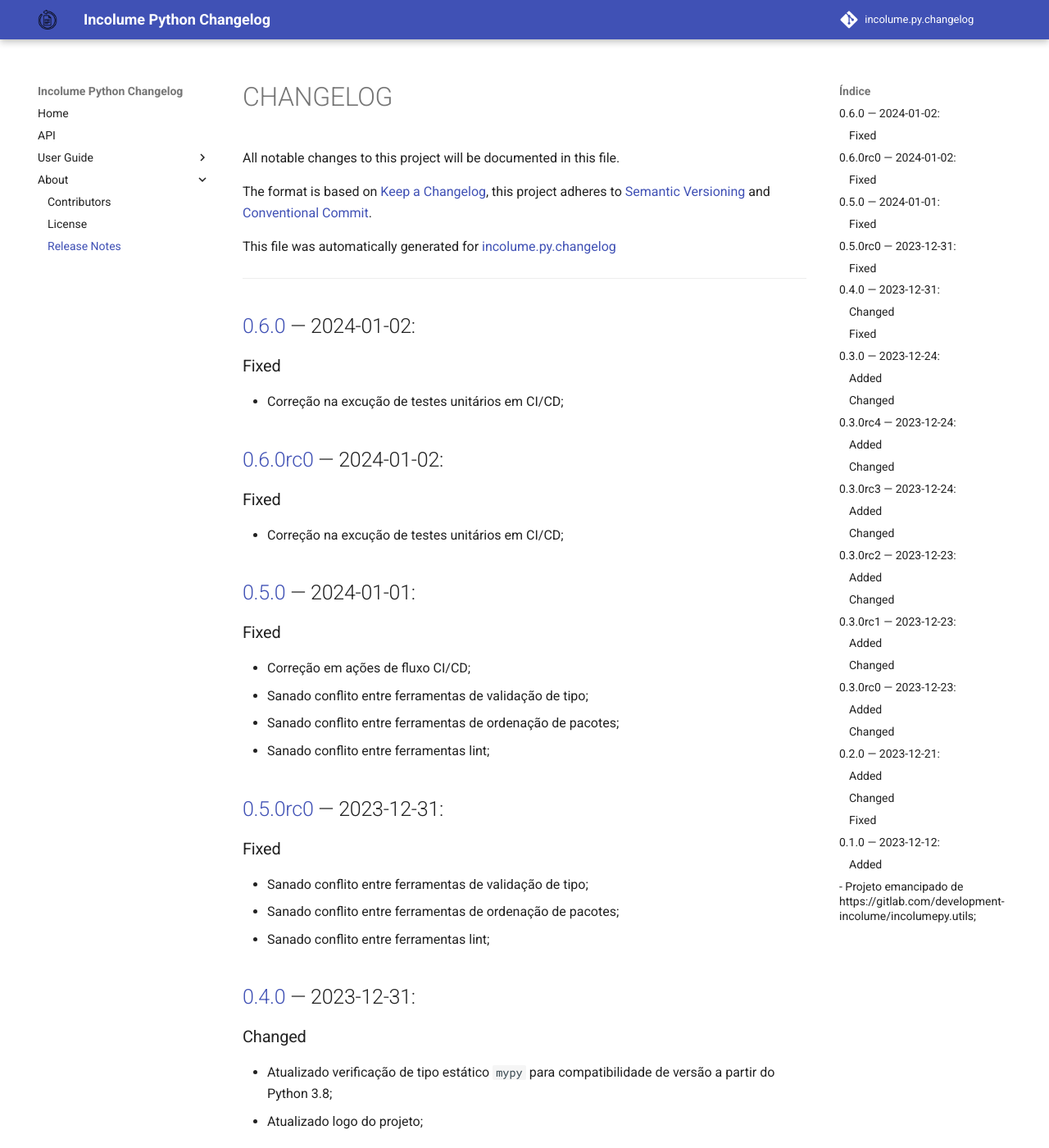
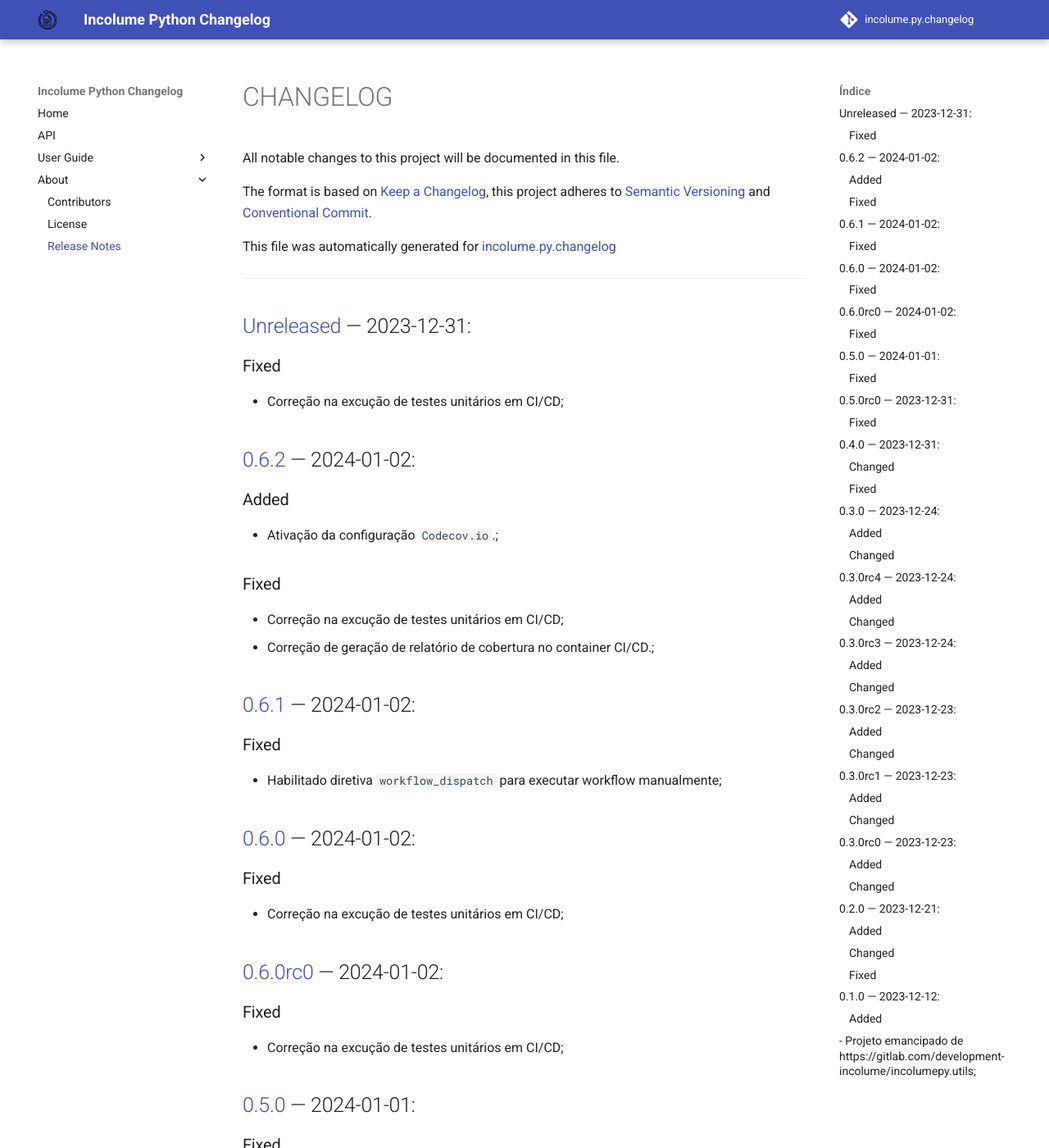
Before and after one commit to development-incolume/incolume.py.changelog, an MkDocs documentation site: the page built from docs/about/CHANGELOG.md, in a window 1280 px wide and 1400 px high. Shown: the whole window at 82% size. Built offline with MkDocs 1.6.1 and Material for MkDocs 9.7.7, drawn with Linux system fonts in a browser that asks for light colours; comment, search, counter and statistics services are not loaded.

Commit message:
Bumping version from 0.6.1 to 0.6.2

```diff
--- a/docs/about/CHANGELOG.md
+++ b/docs/about/CHANGELOG.md
@@ -5,10 +5,25 @@ All notable changes to this project will be documented in this file.
 
 The format is based on [Keep a Changelog](https://keepachangelog.com/en/1.0.0/), this project adheres to [Semantic Versioning](https://semver.org/spec/v2.0.0.html) and [Conventional Commit](https://www.conventionalcommits.org/pt-br/v1.0.0/).
 
-This file was automatically generated for [incolume.py.changelog](https://github.com/development-incolume/incolume.py.changelog/-/tree/0.6.0)
+This file was automatically generated for [incolume.py.changelog](https://github.com/development-incolume/incolume.py.changelog/-/tree/0.6.2)
 
 ---
 
+
+## [Unreleased]	 &#8212; 	2023-12-31:
+### Fixed
+  - Correção na excução de testes unitários em CI/CD;
+
+## [0.6.2]	 &#8212; 	2024-01-02:
+### Added
+  - Ativação da configuração `Codecov.io`.;
+### Fixed
+  - Correção na excução de testes unitários em CI/CD;
+  - Correção de geração de relatório de cobertura no container CI/CD.;
+
+## [0.6.1]	 &#8212; 	2024-01-02:
+### Fixed
+  - Habilitado diretiva `workflow_dispatch` para executar workflow manualmente;
 
 ## [0.6.0]	 &#8212; 	2024-01-02:
 ### Fixed
@@ -189,3 +204,6 @@ This file was automatically generated for [incolume.py.changelog](https://github
 [0.5.0]: https://github.com/development-incolume/incolume.py.changelog/compare/0.5.0rc0...0.5.0
 [0.6.0rc0]: https://github.com/development-incolume/incolume.py.changelog/compare/0.5.0...0.6.0rc0
 [0.6.0]: https://github.com/development-incolume/incolume.py.changelog/compare/0.6.0rc0...0.6.0
+[0.6.1]: https://github.com/development-incolume/incolume.py.changelog/compare/0.6.0...0.6.1
+[0.6.2]: https://github.com/development-incolume/incolume.py.changelog/compare/0.6.1...0.6.2
+[Unreleased]: https://github.com/development-incolume/incolume.py.changelog/compare/0.6.2...Unreleased
--- a/incolume/py/changelog/version.txt
+++ b/incolume/py/changelog/version.txt
@@ -1 +1 @@
-0.6.1
+0.6.2
--- a/pyproject.toml
+++ b/pyproject.toml
@@ -1,6 +1,6 @@
 [tool.poetry]
 name = "incolume.py.changelog"
-version = "0.6.1"
+version = "0.6.2"
 description = "Generate CHANGELOG.md"
 license = "Unlicense"
 keywords = ['python', 'utils', 'incolume']
```
